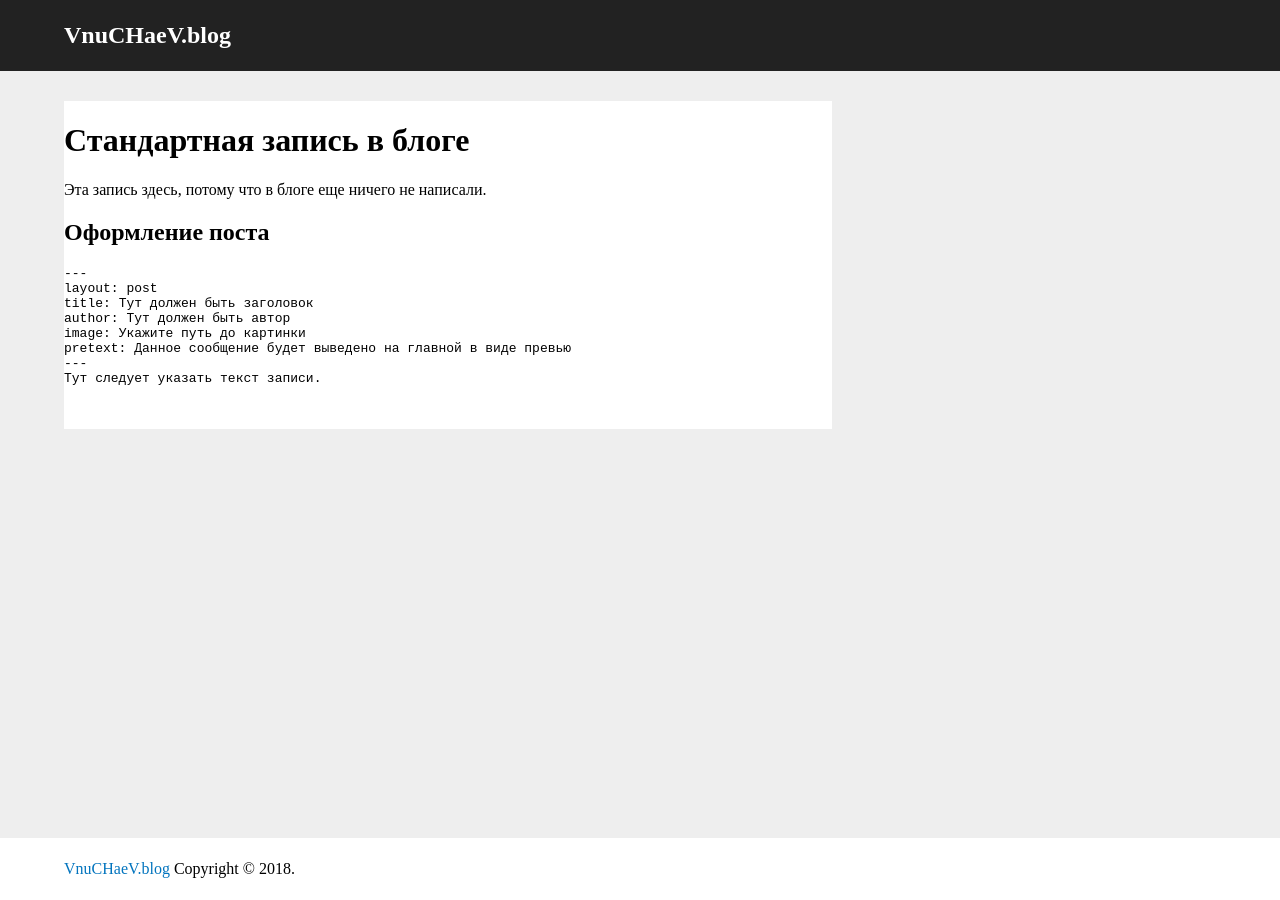
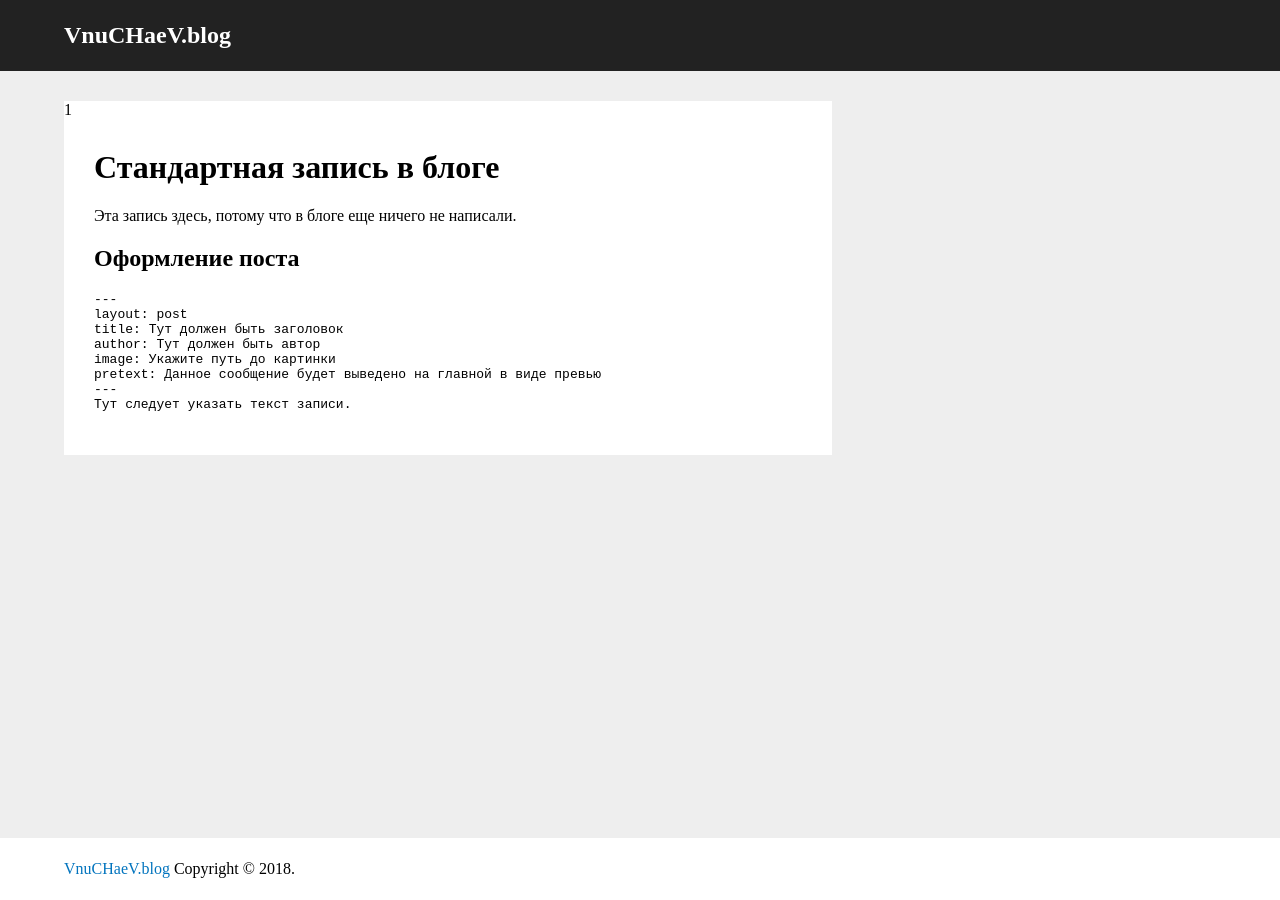
Before and after one commit to vitoyucepi/blog, a Jekyll site: the page built from index.html, in a window 1280 px wide. Built offline with Jekyll 4.4.1, drawn with Linux system fonts in a browser that asks for light colours.

Commit message:
style fix

```diff
--- a/index.html
+++ b/index.html
@@ -1,9 +1,12 @@
 ---
 layout: main
 ---
+{{ site.posts | size }}
 {% if site.posts | size == 0 %}
     {% capture default_post %}{% include defaultpost.md %}{% endcapture %}
-    {{ default_post | markdownify }}
+    <div class="postitem">
+        {{ default_post | markdownify }}
+    </div>
 {% else %}
     {% for post in site.posts %}
         <div class="postitem">
```
